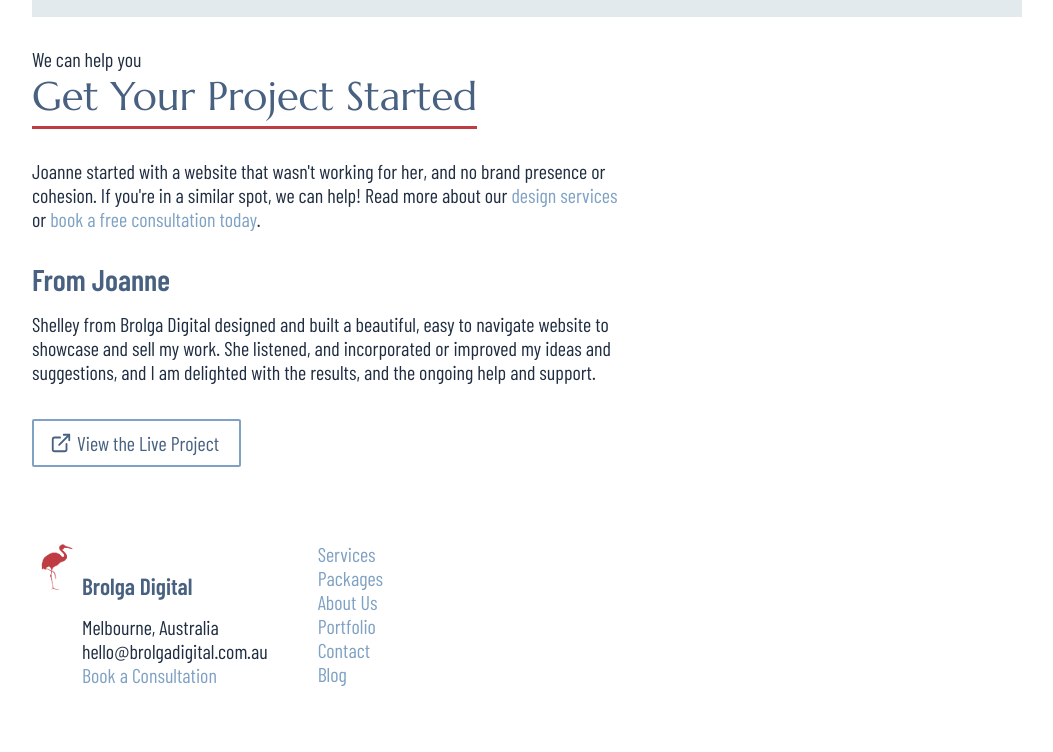
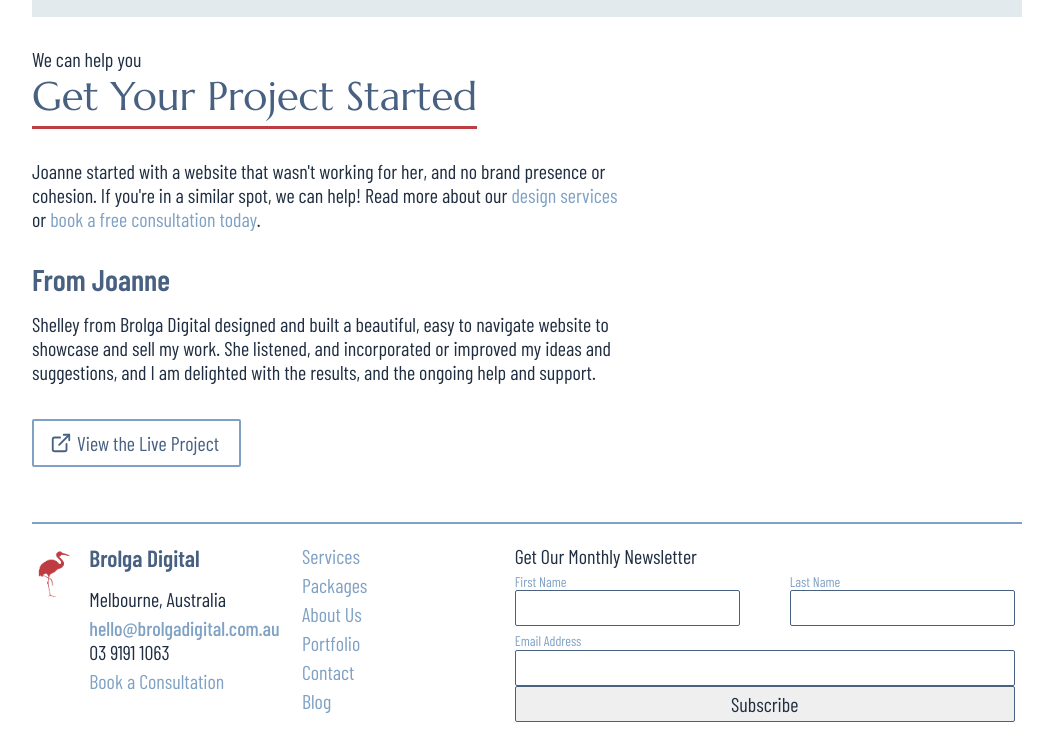
Before and after one commit to brolgadigital/brolgadigital, a Gatsby site: page /portfolio/joannebingham in a window 1280 px wide. Shown: the part 5231-5983 px from the top of the page, without its empty margins (213-1266 px from the left). Before the commit the page ends 5948 px from the top, so only its background shows below. Built offline with nearby package versions, Linux system fonts and the light colour scheme; Gatsby itself is replaced by a stand-in of ours; no server answers; a web font is replaced by a local one.

Commit message:
Footer look good

```diff
--- a/src/components/Footer.js
+++ b/src/components/Footer.js
@@ -1,30 +1,45 @@
 import React from "react";
 import { Link } from "gatsby";
 import { StaticImage } from "gatsby-plugin-image";
+import SenderEmail from '../components/SenderEmail'
 
 const Footer = () => {
+    const copyEmail = () => {
+        let range = document.createRange();
+        let selection = document.getSelection();
+        let copyText = document.getElementById("brolga-email");
+
+        range.selectNode(copyText);
+        selection.removeAllRanges();
+        selection.addRange(range);
+        document.execCommand("copy");
+        selection.removeAllRanges();
+
+        copyText.classList.toggle('copied')
+        setTimeout(function() {
+            copyText.classList.toggle('copied')
+        }, 1000);
+    };
+
     return (
         <footer>
-            <div>
+            <address>
                 <StaticImage
                     src="../images/brolga-red-01.png"
                     className="footer-logo"
                     height="50"
                 />
+                <h3>Brolga Digital</h3>
+                <p>Melbourne, Australia</p>
+                <button onClick={copyEmail} id="brolga-email">
+                    hello@brolgadigital.com.au
+                </button>
+                <p>03 9191 1063</p>
+                <Link to="/contact" activeClassName="currentPage">
+                        Book a Consultation
+                    </Link>
 
-                <ul>
-                    <li>
-                        <h3>Brolga Digital</h3>
-                    </li>
-                    <li>Melbourne, Australia</li>
-                    <li>hello@brolgadigital.com.au</li>
-                    <li>
-                        <Link to="/contact" activeClassName="currentPage">
-                            Book a Consultation
-                        </Link>
-                    </li>
-                </ul>
-            </div>
+            </address>
 
             <ul>
                 <li>
@@ -58,6 +73,7 @@ const Footer = () => {
                     </Link>
                 </li>
             </ul>
+            <SenderEmail />
         </footer>
     );
 };
--- /dev/null
+++ b/src/components/SenderEmail.js
@@ -0,0 +1,47 @@
+import React from 'react'
+
+const SenderEmail = () => {
+
+    const url = new URL(
+        "https://api.sender.net/v2/subscribers"
+    );
+
+    let headers = {
+        "Authorization": "Bearer [your-token]",
+        "Content-Type": "application/json",
+        "Accept": "application/json",
+    };
+
+    let data = {
+        "email": "support@sender.net",
+        "firstname": "Sender",
+        "lastname": "Support",
+        "groups": ["eZVD4w", "b2vAR1"],
+        "fields": {"{$test_text}":"Documentation example","{$test_num}": 8}
+    };
+
+    fetch(url, {
+        method: "POST",
+        headers,body: JSON.stringify(data)
+    }).then(response => response.json());
+
+
+  return (
+      <form>
+          <p>Get Our Monthly Newsletter</p>
+          <div className='name'>
+                <label>First Name
+                    <input type='text' name='fName'></input>
+                </label>
+            <label>Last Name
+          <input type='text' name='lName'></input>
+          </label>
+          </div>
+          <label for='email'>Email Address</label>
+          <input type='email' id='email'></input>
+          <input type="submit" value="Subscribe"/>
+      </form>
+  )
+}
+
+export default SenderEmail
--- a/src/styles/_menu.scss
+++ b/src/styles/_menu.scss
@@ -58,18 +58,64 @@
 
 footer {
     display: flex;
+    flex-wrap: wrap;
+    justify-content: space-around;
     margin-top: 50px;
+    border-top: 2px solid $blue2;
 
-    .footer-logo {
-        margin-top: 20px;
+    h3 {
+        margin-top: 0;
     }
 
-    ul {
+    ul,
+    address,
+    form {
+        flex: 0 0 20%;
         list-style: none;
-        margin-top: 20px;
-        margin-right: 50px;
+        margin-top: 1em;
         margin-left: 0 !important;
         display: inline-block;
+        font-style: normal;
+
+        li,
+        p {
+            width: 100% !important;
+            margin-bottom: 5px !important;
+        }
+    }
+
+    address {
+        margin-left: 50px !important;
+        position: relative;
+
+        .footer-logo {
+            margin-top: 5px;
+            position: absolute;
+            left: -60px;
+        }
+    }
+
+    form {
+        flex: 1 1 50%;
+        max-width: 500px;
+        min-width: 250px;
+
+        .name {
+            display: flex;
+            justify-content: space-between;
+        }
+        label {
+            font-size: 0.7em;
+            color: $blue2;
+            flex: 0 1 45%;
+        }
+        input {
+            width: 100%;
+            border: 1px solid $blue3;
+            border-radius: 2px;
+            padding: 5px;
+            font-size: 1rem;
+        }
     }
 }
 
```
